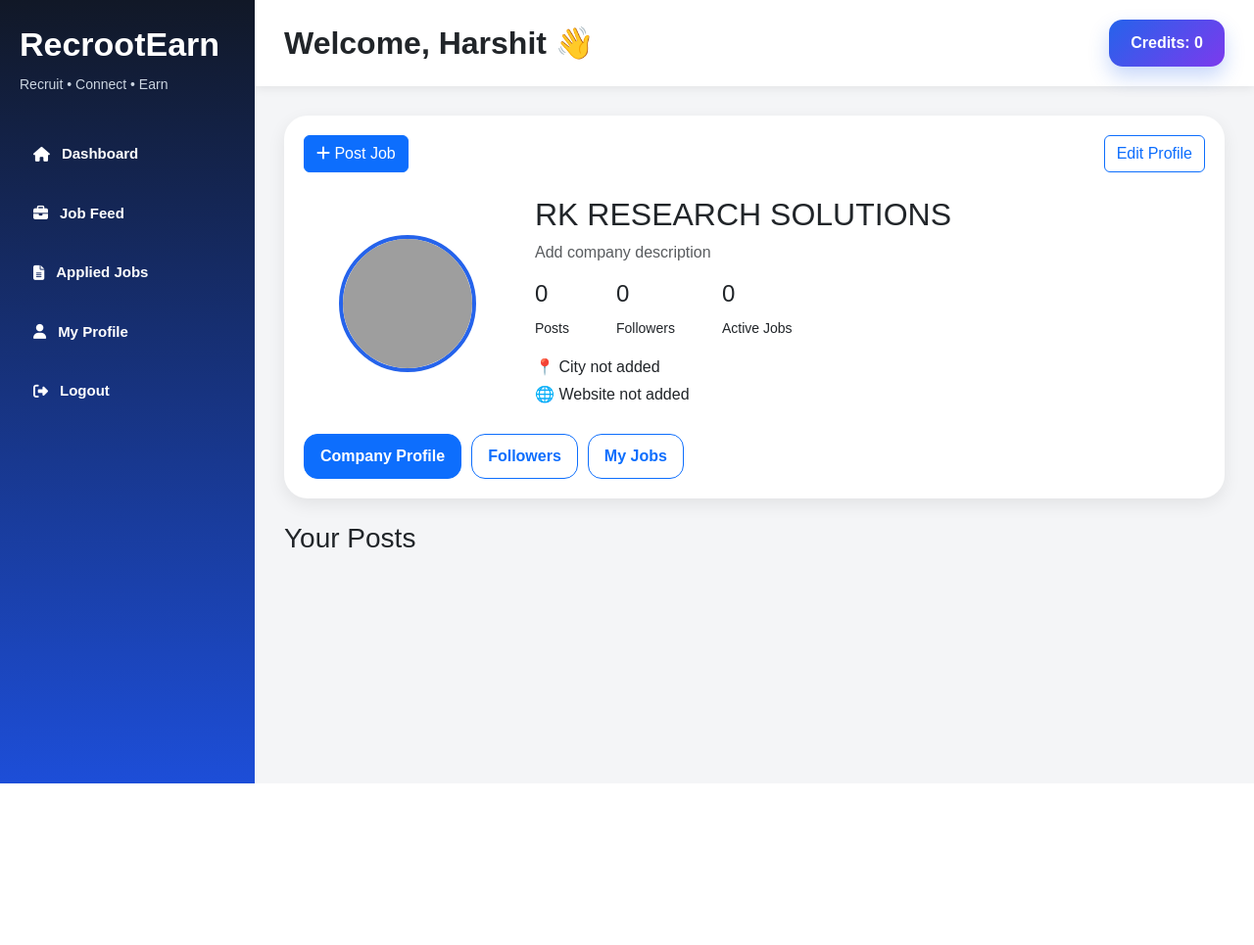
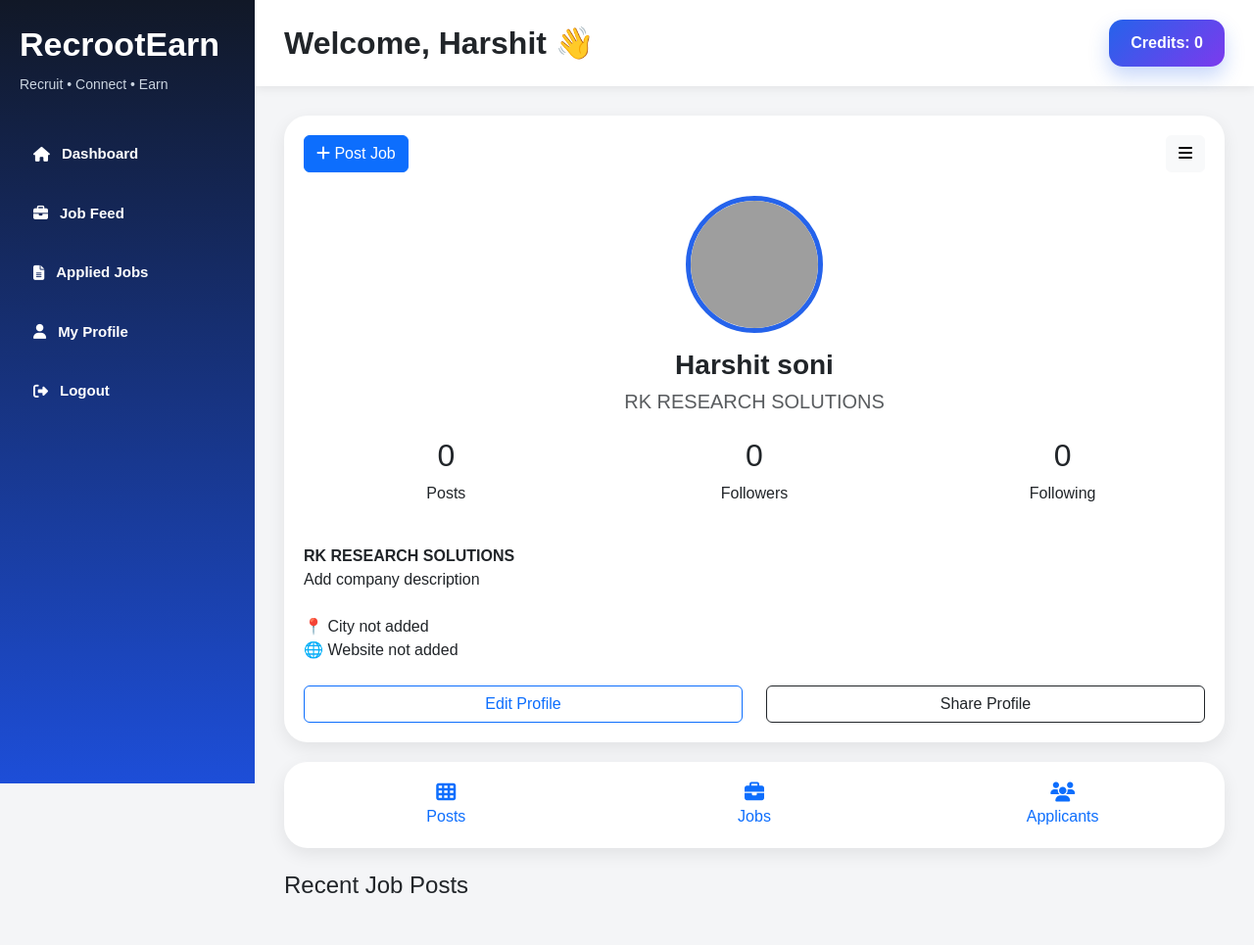
Before and after one commit to recrootearn/hr_exchange, a Flask app: page /profile in a window 1280 px wide. Shown: the whole page at 98% size. Before the commit the page ends 800 px from the top, so only its background shows below. Run offline with Flask 3, Linux system fonts and the light colour scheme; a user stored in the database is signed in; data that the repository does not hold is empty; grey boxes are pictures that could not be loaded.

Commit message:
Update profile.html

```diff
--- a/templates/profile.html
+++ b/templates/profile.html
@@ -1,4 +1,4 @@
-{% extends 'base.html' %}
+{% extends "base.html" %}
 
 {% block content %}
 
@@ -6,75 +6,123 @@
 
     <!-- TOP ACTIONS -->
 
-    <div class="d-flex justify-content-between align-items-center mb-4">
+    <div class="d-flex justify-content-between mb-4">
 
         <a href="/post-job" class="btn btn-primary">
             <i class="fas fa-plus"></i> Post Job
         </a>
 
-        <a href="/edit-profile" class="btn btn-outline-primary">
-            Edit Profile
+        <a href="/settings" class="btn btn-light">
+            <i class="fas fa-bars"></i>
         </a>
 
     </div>
 
     <!-- PROFILE HEADER -->
 
-    <div class="row align-items-center">
+    <div class="text-center">
 
-        <div class="col-md-3 text-center">
-
-            <img src="/static/uploads/{{ current_user.profile_photo }}"
+        <img
+        src="/static/uploads/{{ current_user.profile_photo }}"
+        onerror="this.src='https://via.placeholder.com/150'"
         style="
         width:140px;
         height:140px;
         border-radius:50%;
         object-fit:cover;
-                 border:4px solid #2563eb;
+        border:5px solid #2563eb;
         ">
 
     </div>
 
-        <div class="col-md-9">
+    <div class="text-center mt-3">
 
-            <h2>
+        <h3 style="font-weight:700;">
+            {{ current_user.first_name }}
+            {{ current_user.last_name }}
+        </h3>
+
+        <h5 class="text-muted">
             {{ current_user.company }}
-            </h2>
+        </h5>
 
-            <p class="text-muted">
-
-                {{ current_user.about_company or "Add company description" }}
-
-            </p>
-
-            <div class="d-flex gap-5 mt-3">
-
-                <div>
-                    <h4>{{ post_count }}</h4>
-                    <small>Posts</small>
     </div>
 
-                <div>
-                    <h4>{{ followers_count }}</h4>
-                    <small>Followers</small>
+    <!-- INSTAGRAM STATS -->
+
+    <div class="row text-center mt-4">
+
+        <div class="col-4">
+
+            <h2>{{ post_count }}</h2>
+
+            <p>Posts</p>
+
         </div>
 
-                <div>
-                    <h4>{{ active_jobs_count }}</h4>
-                    <small>Active Jobs</small>
+        <div class="col-4">
+
+            <h2>{{ followers_count }}</h2>
+
+            <p>Followers</p>
+
+        </div>
+
+        <div class="col-4">
+
+            <h2>{{ following_count or 0 }}</h2>
+
+            <p>Following</p>
+
         </div>
 
     </div>
 
-            <div class="mt-3">
+    <!-- DESCRIPTION -->
 
-                <p class="mb-1">
+    <div class="mt-4">
+
+        <strong>
+            {{ current_user.company }}
+        </strong>
+
+        <br>
+
+        {{ current_user.about_company or "Add company description" }}
+
+        <br><br>
+
         📍 {{ current_user.company_city or "City not added" }}
-                </p>
 
-                <p class="mb-1">
+        <br>
+
         🌐 {{ current_user.company_website or "Website not added" }}
-                </p>
+
+    </div>
+
+    <!-- BUTTONS -->
+
+    <div class="row mt-4">
+
+        <div class="col-6">
+
+            <a href="/edit-profile"
+            class="btn btn-outline-primary w-100">
+
+                Edit Profile
+
+            </a>
+
+        </div>
+
+        <div class="col-6">
+
+            <button
+            class="btn btn-outline-dark w-100">
+
+                Share Profile
+
+            </button>
 
         </div>
 
@@ -82,28 +130,52 @@
 
 </div>
 
-    <!-- ACTION BUTTONS -->
+<!-- INSTAGRAM TABS -->
 
-    <div class="action-buttons mt-4">
+<div class="candidate-card">
 
-        <a href="/edit-company-profile"
-           class="btn btn-primary">
+    <div class="row text-center">
 
-            Company Profile
+        <div class="col-4">
+
+            <a href="/profile"
+            class="text-decoration-none">
+
+                <i class="fas fa-th fa-lg"></i>
+
+                <br>
+
+                Posts
 
             </a>
 
-        <a href="/followers"
-           class="btn btn-outline-primary">
+        </div>
 
-            Followers
+        <div class="col-4">
+
+            <a href="/my-jobs"
+            class="text-decoration-none">
+
+                <i class="fas fa-briefcase fa-lg"></i>
+
+                <br>
+
+                Jobs
 
             </a>
 
-        <a href="/my-jobs"
-           class="btn btn-outline-primary">
+        </div>
 
-            My Jobs
+        <div class="col-4">
+
+            <a href="/my-applicants"
+            class="text-decoration-none">
+
+                <i class="fas fa-users fa-lg"></i>
+
+                <br>
+
+                Applicants
 
             </a>
 
@@ -111,77 +183,44 @@
 
     </div>
 
-<!-- POSTS / JOB FEED -->
+</div>
 
-<h3 class="mt-4 mb-3">
+<!-- POSTS SECTION -->
 
-    Your Posts
+<h4 class="mt-4 mb-3">
+    Recent Job Posts
+</h4>
 
-</h3>
+<div class="row">
 
 {% for job in jobs %}
 
+<div class="col-md-4 mb-3">
+
     <div class="candidate-card">
 
-    <div class="d-flex justify-content-between">
-
-        <div>
-
-            <h4>
-
+        <h5>
             {{ job.job_title }}
-
-            </h4>
+        </h5>
 
         <p>
-
             📍 {{ job.location }}
-
         </p>
 
         <p>
-
             ₹ {{ job.salary }}
-
         </p>
 
         <p>
-
-                {{ job.description }}
-
+            {{ job.description[:120] }}
         </p>
 
-        </div>
-
-    </div>
-
-    {% if job.image %}
-
-    <img src="/static/uploads/{{ job.image }}"
-         class="img-fluid rounded mt-2">
-
-    {% endif %}
-
-    <div class="action-buttons mt-3">
+        <div class="d-grid">
 
             <a href="/job-applicants/{{ job.id }}"
-           class="btn btn-success">
+            class="btn btn-primary">
 
                 View Applicants
-
-        </a>
-
-        <a href="/edit-job/{{ job.id }}"
-           class="btn btn-warning">
-
-            Edit
-
-        </a>
-
-        <a href="/delete-job/{{ job.id }}"
-           class="btn btn-danger">
-
-            Delete
 
             </a>
 
@@ -189,6 +228,10 @@
 
     </div>
 
+</div>
+
 {% endfor %}
 
+</div>
+
 {% endblock %}
```
Lines whose indentation alone changed are shown as unchanged.
